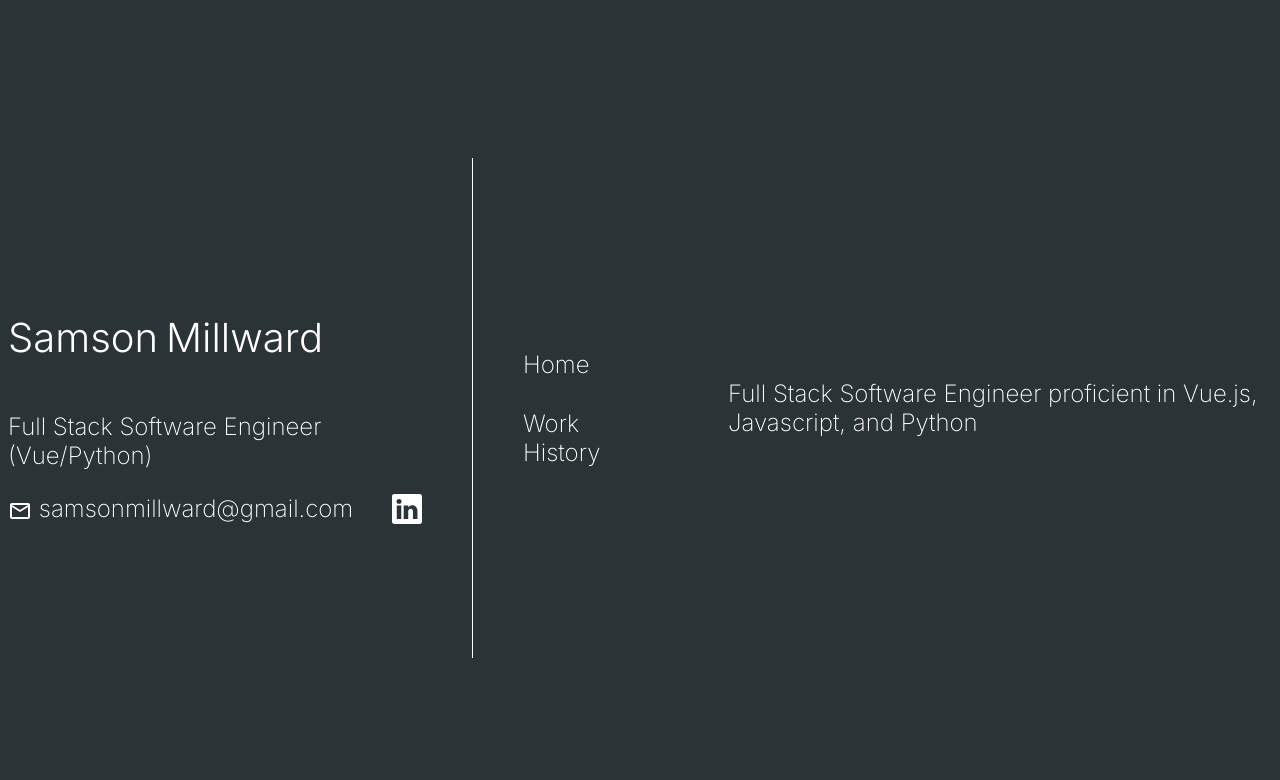
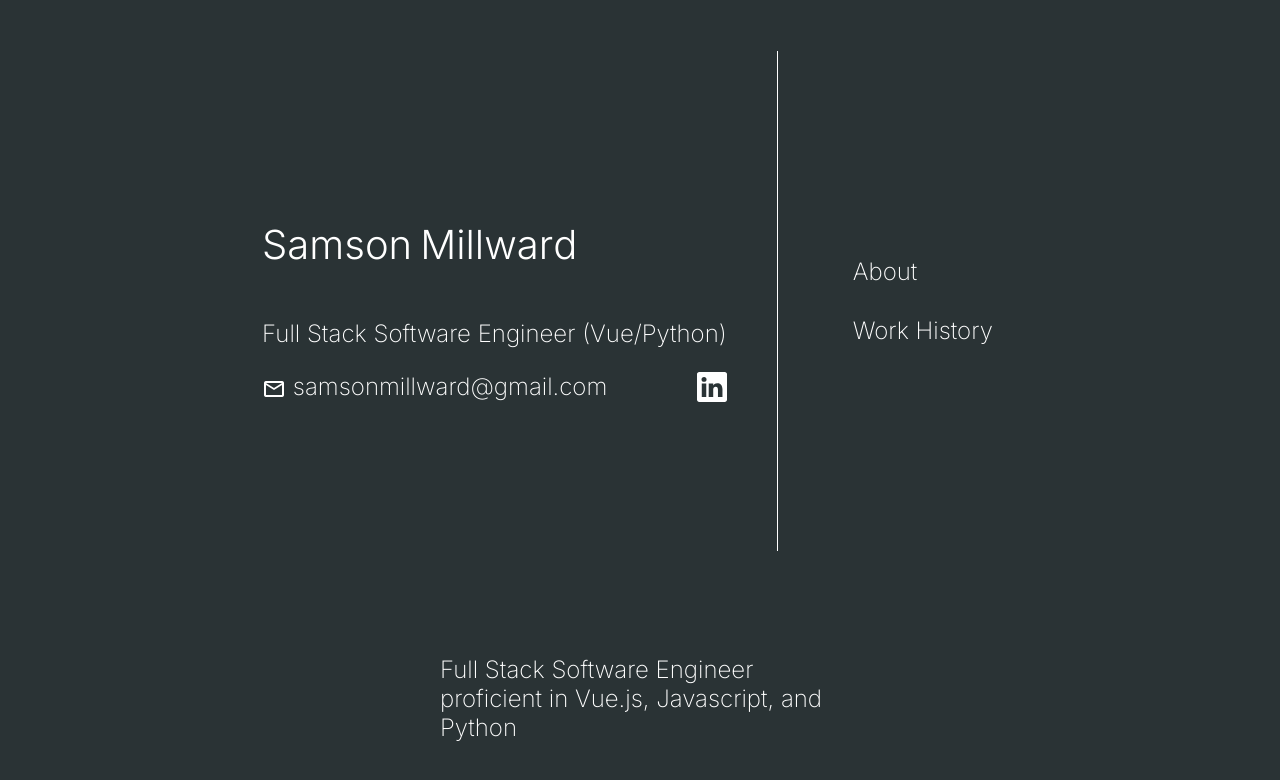
Before and after one commit to samsonmillward/SamsonMillwardVue, a Vue app: page / in a window 1280 px wide. Shown: the top 780 px of the page. Built offline with nearby package versions, Linux system fonts and the light colour scheme.

Commit message:
added more interactive elements, fixed styling

```diff
--- a/src/App.vue
+++ b/src/App.vue
@@ -5,23 +5,23 @@ import OverviewComponent from './components/OverviewComponent.vue'
 const router = useRouter()
 
 function routeToWorkHistory() {
-    fadeOutComponent('introduction-view');
+    fadeOutComponent('introduction-view')
     setTimeout(() => {
         router.push({ path: '/work-history', replace: true })
-    }, 500);
+    }, 500)
 }
 
 function routeToHome() {
-    fadeOutComponent('work-history');
+    fadeOutComponent('work-history')
     setTimeout(() => {
         router.push({ path: '/', replace: true })
-    }, 500);
+    }, 500)
 }
 
 function fadeOutComponent(componentClass: string) {
-    const element = document.querySelector(`.${componentClass}`);
+    const element = document.querySelector(`.${componentClass}`)
     if (element) {
-        element.classList.add('hide');
+        element.classList.add('hide')
     }
 }
 </script>
@@ -29,41 +29,40 @@ function fadeOutComponent(componentClass: string) {
 <template>
     <div class="wrapper">
         <div class="wrapper--left">
-
             <OverviewComponent />
-            <div class="divider"></div>
+            <div class="divider divider--lg"></div>
             <nav>
                 <button
-                    class="route-buttons nav-items"
+                    class="btn btn--route-buttons nav-items"
                     @click="routeToHome"
                 >
-                    <a>Home</a>
+                    <a>About</a>
                 </button>
                 <button
-                    class="route-buttons nav-items"
+                    class="btn btn--route-buttons nav-items"
                     @click="routeToWorkHistory"
                 >
                     <a>Work History</a>
                 </button>
             </nav>
         </div>
+        <div class="divider divider--sm"></div>
         <div class="wrapper--right">
             <transition name="fade">
                 <RouterView />
             </transition>
         </div>
     </div>
-
 </template>
 
 <style scoped>
 .fade-enter-active,
 .fade-leave-active {
-    transition: opacity 0.5s ease;
+    transition: opacity 0.5s ease
 }
 
 .fade-enter-from,
 .fade-leave-to {
-    opacity: 0;
+    opacity: 0
 }
 </style>
--- a/src/components/OverviewComponent.vue
+++ b/src/components/OverviewComponent.vue
@@ -1,15 +1,17 @@
 <script setup lang="ts">
 import { ref, watch } from 'vue'
-
+import type { Ref } from 'vue'
 const firstName = ref('Samson')
 const surname = ref('Millward')
 const showInput = ref(false)
 const newName = ref('')
-const messages = ref({
-  0: 'Well, I guess enter a new name here:',
-  1: 'Alright, I\'ll give you another chance',
-  2: 'Last chance...'
-})
+const messages = ref([
+  'Well, I guess enter a new name here:',
+  'Alright, I\'ll give you another chance',
+  'Last chance...'
+])
+
+const count: Ref<number> = ref(0);
 function clicked(letter: string) {
   const letterToRemove = letter.slice(-1)
   if (letter.includes('first')) {
@@ -39,6 +41,7 @@ function triggerEmptyName() {
 function submitNewName() {
   firstName.value = newName.value;
   showInput.value = false;
+  count.value++;
 }
 </script>
 
@@ -49,14 +52,19 @@ function submitNewName() {
       <div v-show="showInput">
 
         <label for="newNameInput">
-          <p>{{ messages['0'] }}</p>
+          <p>{{ messages[count] }}</p>
         </label>
         <input
           name="newNameInput"
           class="newNameInput"
           v-model="newName"
         />
-        <button @click="submitNewName">Confirm New Name</button>
+        <button
+          @click="submitNewName"
+          class="btn btn--confirm-name"
+        >
+          <a>Confirm New Name</a>
+        </button>
       </div>
       <h1
         class="name-title"
@@ -64,7 +72,7 @@ function submitNewName() {
         v-for="letter in firstName"
         :key="`first-${letter}`"
       >{{ letter }}</h1>
-      <span>&nbsp;&nbsp;</span> <!-- Add this line to insert a space -->
+      <span>&nbsp;&nbsp;</span>
       <h1
         class="name-title"
         @click="clicked(`last-${letter}`)"
@@ -97,6 +105,15 @@ function submitNewName() {
   </div>
 </template>
 
-<style lang="sass" scoped>
+<style lang="scss" scoped>
+.name-title {
+  display: inline-block;
+  transition: transform 0.3s ease, color 0.3s ease;
+  cursor: pointer;
+}
 
+.name-title:hover {
+  transform: scale(1.2);
+  color: rgb(67, 170, 238);
+}
 </style>
--- a/src/scss/main.scss
+++ b/src/scss/main.scss
@@ -73,14 +73,20 @@ body {
     padding: 3rem;
 }
 
-.route-buttons {
+.btn {
     background-color: transparent;
-    border: none;
-    padding: 0;
-    text-align: left;
+    border-radius: 5px;
+    margin: 0 25px;
+    border: grey 1px solid;
+
+    &--route-buttons {
+        border: none;
+        padding: 0;
+        text-align: left;
+    }
 }
 
-.route-buttons:hover {
+.btn:hover {
     cursor: pointer;
 }
 
@@ -97,8 +103,15 @@ body {
 
 .divider {
     border-left: 1px solid white;
-    height: 500px;
     margin: 0 50px;
+
+    &--sm {
+        height: 300px;
+    }
+
+    &--lg {
+        height: 500px;
+    }
 }
 
 .icons {
@@ -127,7 +140,7 @@ body {
     }
 
     &--right {
-        width: 600px;
+        width: 400px;
     }
 }
 
@@ -151,9 +164,15 @@ body {
     }
 }
 
-@media (max-width: 1200px) {
+@media (max-width: 1300px) {
     .wrapper {
         flex-direction: column;
+    }
+
+    .divider {
+        &--sm {
+            display: none;
+        }
     }
 }
 
```
